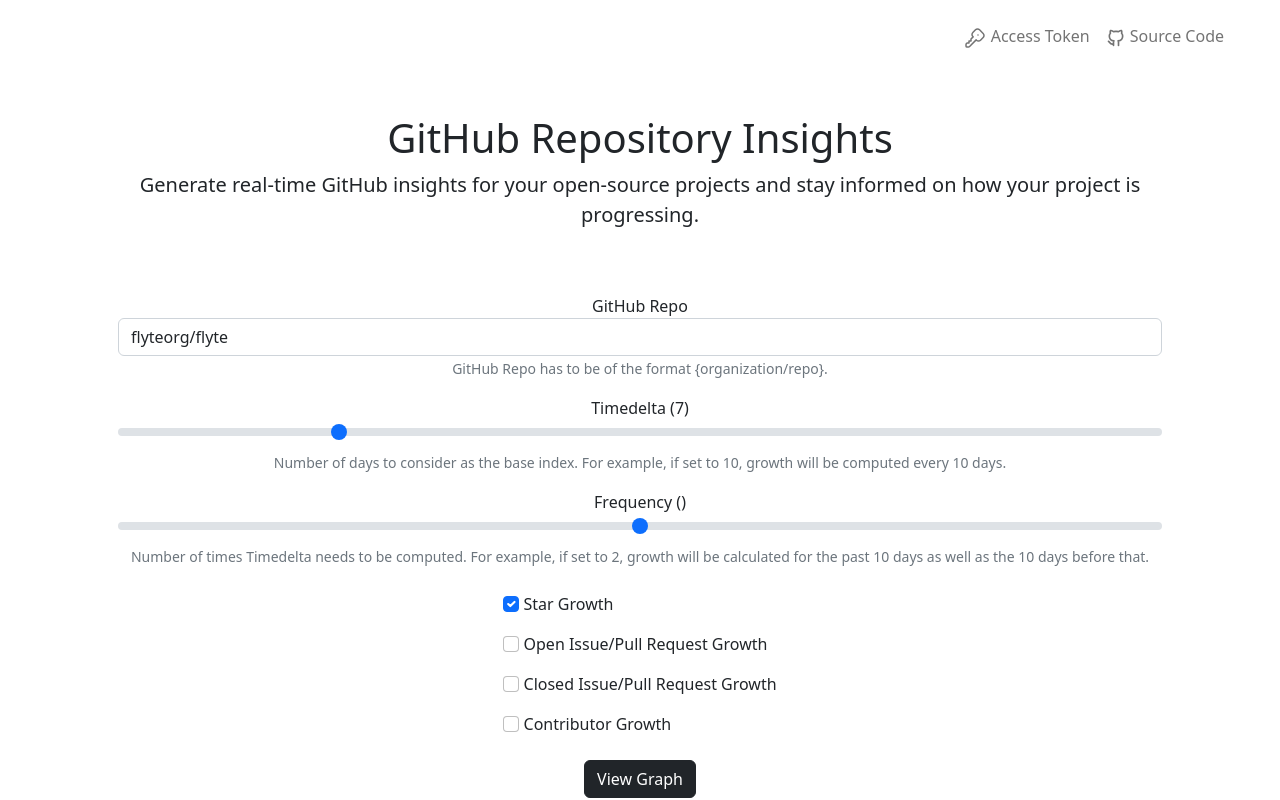
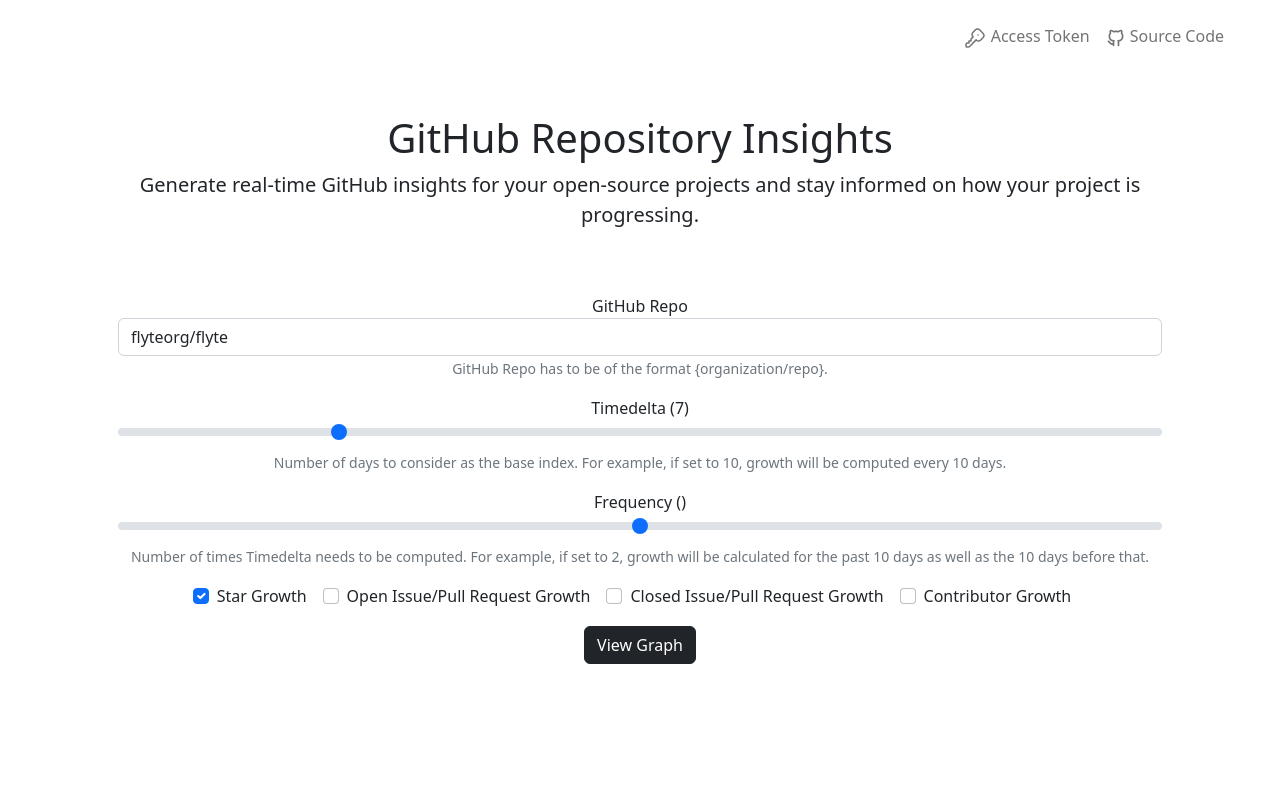
Before and after one commit to samhita-alla/github-repository-insights, a Vue app in the folder frontend/: page / in a window 1280 px wide. Built offline with nearby package versions, Linux system fonts and the light colour scheme; no server answers.

Commit message:
verify if access token is being picked up
Signed-off-by: Samhita Alla <aallasamhita@gmail.com>

```diff
--- a/frontend/src/views/HomeView.vue
+++ b/frontend/src/views/HomeView.vue
@@ -69,34 +69,41 @@
           <small class="form-text text-muted">Number of times Timedelta needs to be computed. For example, if set to 2,
             growth will be calculated for the past 10 days as well as the 10 days before that.</small>
         </div>
-        <div class="d-flex justify-content-center">
-          <ul class="list-group mb-3 text-start">
-            <li class="list-group-item border-0">
-              <input id="stargrowth-checkbox" v-model="form.starGrowthCheck" class="form-check-input" type="checkbox"
-                value="" checked />
+        <div class="mb-3">
+          <div class="form-check form-check-inline">
+            <input id="stargrowth-checkbox" v-model="form.starGrowthCheck" class="form-check-input" type="checkbox"
+              value="" checked />
+            <label class="form-check-label" for="stargrowth-checkbox">
               Star Growth
-            </li>
-            <li class="list-group-item border-0">
-              <input id="openissuegrowth-checkbox" v-model="form.openIssueGrowthCheck" class="form-check-input"
-                type="checkbox" value="" />
+            </label>
+          </div>
+          <div class="form-check form-check-inline">
+            <input id="openissuegrowth-checkbox" v-model="form.openIssueGrowthCheck" class="form-check-input" type="checkbox"
+              value="" />
+            <label class="form-check-label" for="openissuegrowth-checkbox">
               Open Issue/Pull Request Growth
-            </li>
-            <li v-if="form.openIssueGrowthCheck" class="list-group-item border-0">
-              <input id="issuestats-checkbox" v-model="form.issueTable" class="form-check-input" type="checkbox"
-                value="" />
+            </label>
+          </div>
+          <div v-if="form.openIssueGrowthCheck" class="form-check form-check-inline">
+            <input id="issuestats-checkbox" v-model="form.issueTable" class="form-check-input" type="checkbox" value="" />
+            <label class="form-check-label" for="issuestats-checkbox">
               Issue Stats
-            </li>
-            <li class="list-group-item border-0">
-              <input id="closedissuegrowth-checkbox" v-model="form.closedIssueGrowthCheck" class="form-check-input"
-                type="checkbox" value="" />
+            </label>
+          </div>
+          <div class="form-check form-check-inline">
+            <input id="closedissuegrowth-checkbox" v-model="form.closedIssueGrowthCheck" class="form-check-input" type="checkbox"
+              value="" />
+            <label class="form-check-label" for="closedissuegrowth-checkbox">
               Closed Issue/Pull Request Growth
-            </li>
-            <li class="list-group-item border-0">
-              <input id="contributorgrowth-checkbox" v-model="form.contributorGrowthCheck" class="form-check-input"
-                type="checkbox" value="" />
+            </label>
+          </div>
+          <div class="form-check form-check-inline">
+            <input id="contributorgrowth-checkbox" v-model="form.contributorGrowthCheck" class="form-check-input"
+              type="checkbox" value="" />
+            <label class="form-check-label" for="contributorgrowth-checkbox">
               Contributor Growth
-            </li>
-          </ul>
+            </label>
+          </div>
         </div>
 
         <button type="submit" class="btn btn-dark" :disabled="
```
Also changed, not shown: 1 other file (tests, documents, lock files or other folders).
